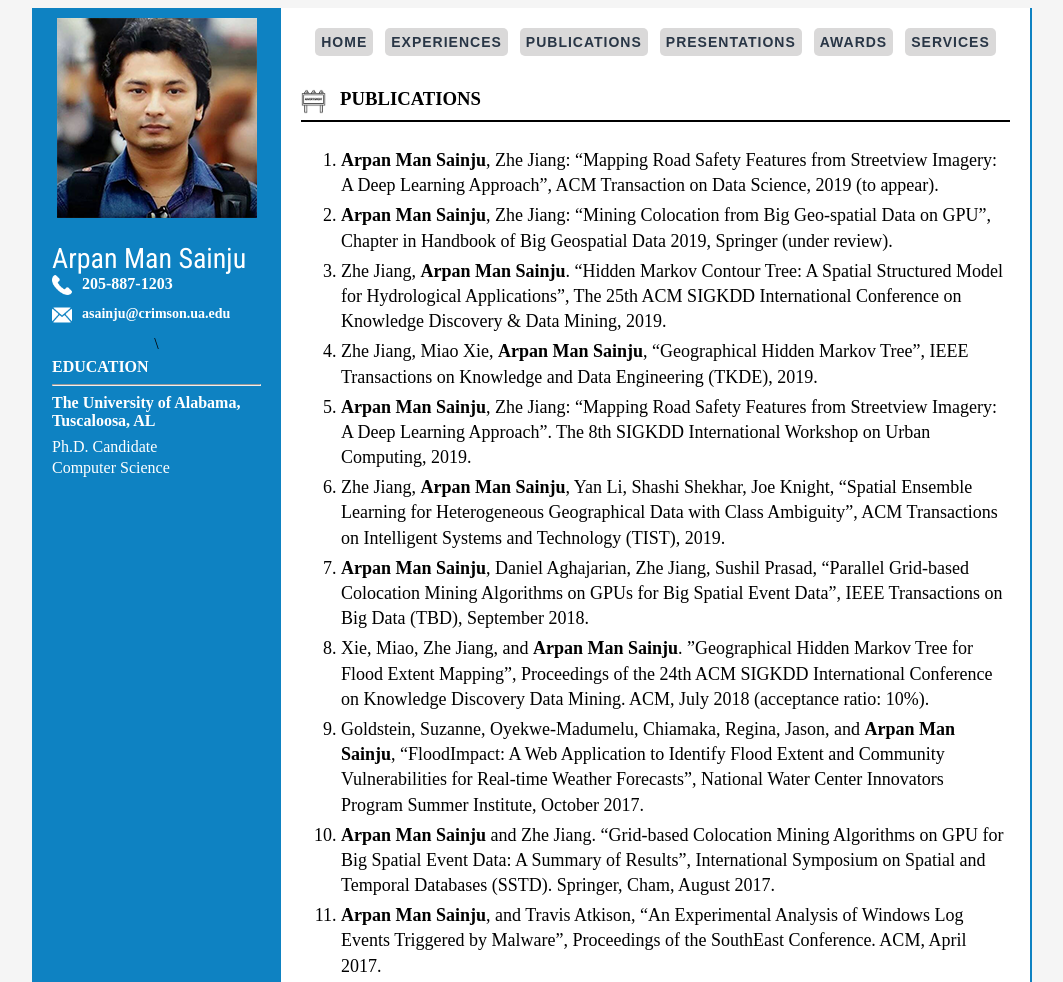
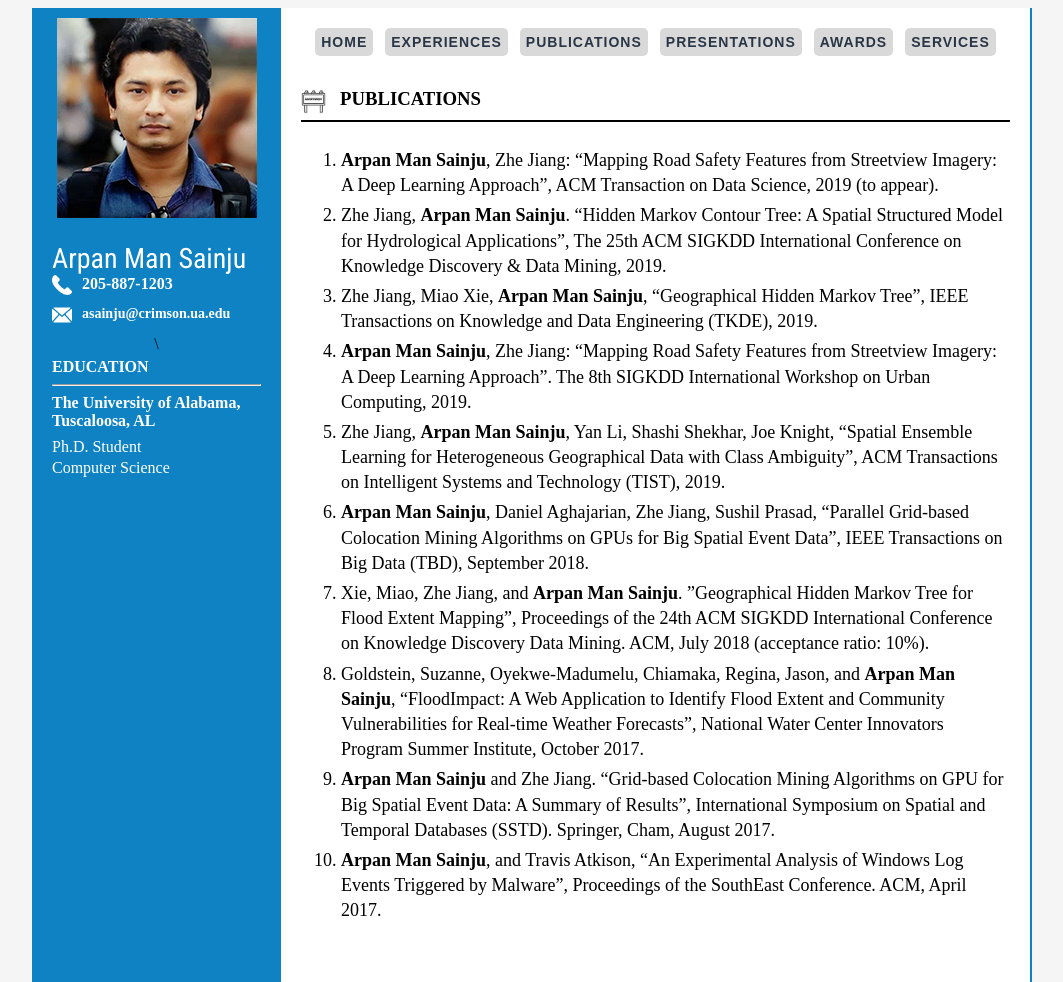
Before and after one commit to amsainju/amsainju.github.io, a plain HTML site: page publications.html in a window 1280 px wide. Shown: the top 982 px of the page, without its empty margins (108-1171 px from the left). Drawn offline with Linux system fonts and the light colour scheme.

Commit message:
update position

```diff
--- a/publications.html
+++ b/publications.html
@@ -29,7 +29,7 @@
                 <div class="edu">
                 <span style="font-weight: bold;font-size: 16px;margin-bottom: 6px;display: block;">The University of Alabama, Tuscaloosa, AL</span>
 <!--                <br>-->
-                <span style="font-size: 16px">Ph.D. Candidate</span> <br>
+                <span style="font-size: 16px">Ph.D. Student</span> <br>
 				<span style="font-size: 16px">Computer Science </span></div>
             </div>
         </div><div id="right-column">
@@ -56,7 +56,7 @@
                       <li><b>Arpan Man Sainju</b>, Zhe Jiang: “Mapping Road Safety Features from Streetview Imagery: A Deep Learning Approach”, ACM Transaction on Data Science, 2019 (to appear).
                         </li>
 
-                        <li><b>Arpan Man Sainju</b>, Zhe Jiang:  “Mining Colocation from Big Geo-spatial Data on GPU”, Chapter in Handbook of Big Geospatial Data 2019, Springer (under review).</li>
+                       <!-- <li><b>Arpan Man Sainju</b>, Zhe Jiang:  “Mining Colocation from Big Geo-spatial Data on GPU”, Chapter in Handbook of Big Geospatial Data 2019, Springer (under review).</li>-->
 
                         <li>Zhe Jiang, <b>Arpan Man Sainju</b>. “Hidden Markov Contour Tree: A Spatial Structured Model for Hydrological Applications”, The 25th ACM SIGKDD International Conference on Knowledge Discovery & Data Mining, 2019. </li>
                         <li>Zhe Jiang, Miao Xie, <b>Arpan Man Sainju</b>, “Geographical Hidden Markov Tree”, IEEE Transactions on Knowledge and Data Engineering (TKDE), 2019.</li>
```
Also changed, not shown: awards.html (+1 -1 lines), experiences.html (+1 -1 lines), presentations.html (+1 -1 lines), services.html (+1 -1 lines).
